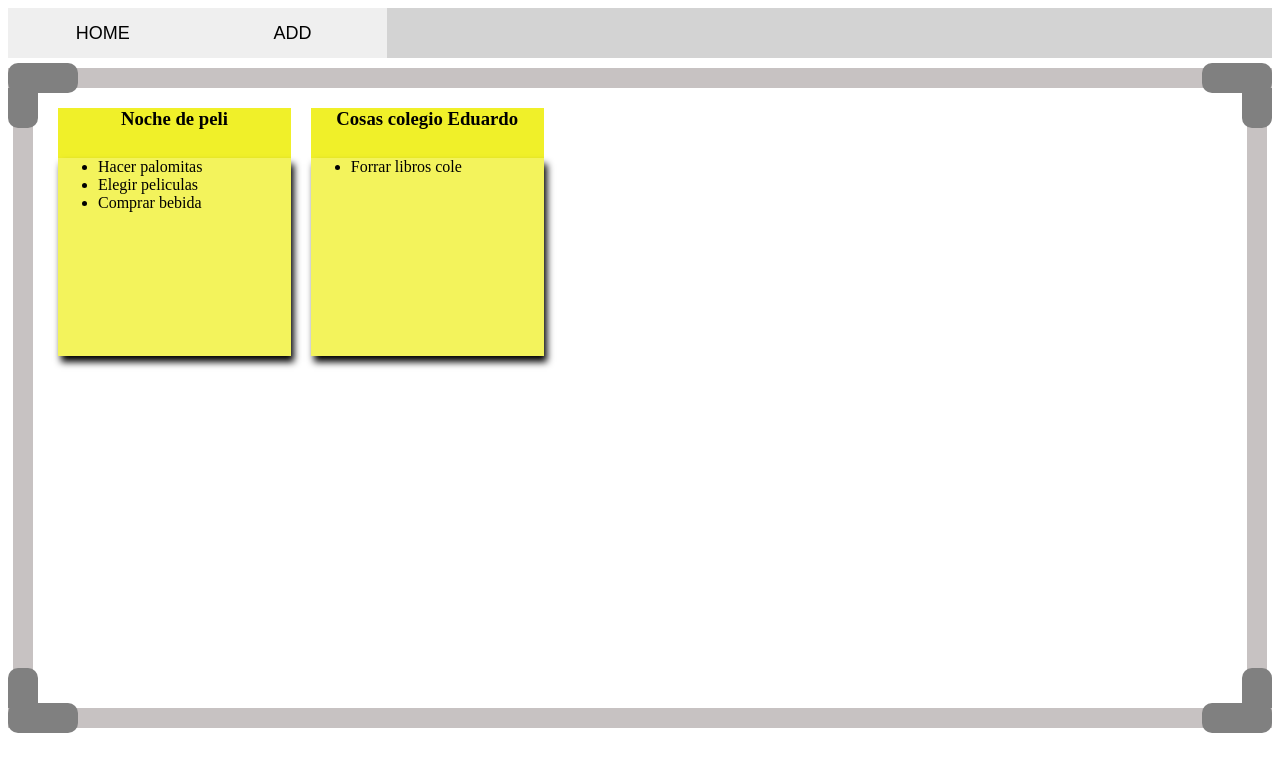
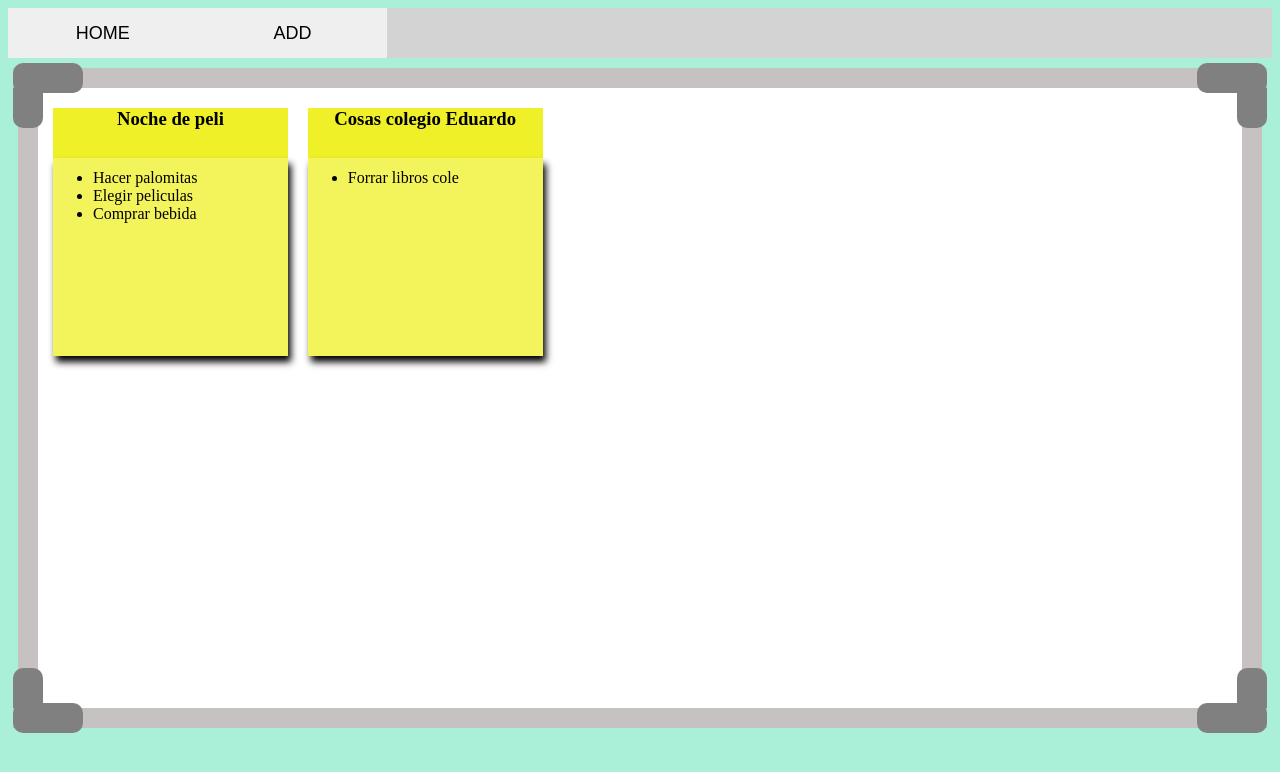
Before and after one commit to ngomezap/toDoList, a website built with webpack: page dist/index.html in a window 1280 px wide. Built offline with Linux system fonts and the light colour scheme.

Commit message:
Change background color and fix whiteboard to keep white

```diff
--- a/src/style.css
+++ b/src/style.css
@@ -1,6 +1,7 @@
 html,
 body{
     height: 88%;
+    background-color: rgb(170, 240, 216);
 }
 
 nav{
@@ -24,6 +25,8 @@ nav button{
     align-items: center;
     justify-content: space-between;
     background-color: rgb(199, 194, 194);
+    margin-left: -10px;
+    margin-right: -10px;
 }
 
 .wbTopCorner{
@@ -41,6 +44,7 @@ nav button{
 }
 
 #wbCenter{
+    background-color: white;
     display: flex;
     height: 100%;
     justify-content: space-between;
@@ -58,8 +62,8 @@ nav button{
 }
 
 .wbLateral{
-    margin-left: 5px;
-    margin-right: 5px;
+    margin-left: -5px;
+    margin-right: -5px;
     background-color: rgb(199, 194, 194);
     width: 20px;
     display: flex;
@@ -108,11 +112,14 @@ nav button{
 }
 
 .postIt ul{
+    padding-top: 5%;
     margin-top: 0;
     font-weight: 100;
 }
 
 #whiteboard{
+    margin-left: 15px;
+    margin-right: 15px;
     height: 100%;
 }
 
```
Also changed, not shown: dist/bundle.js.
